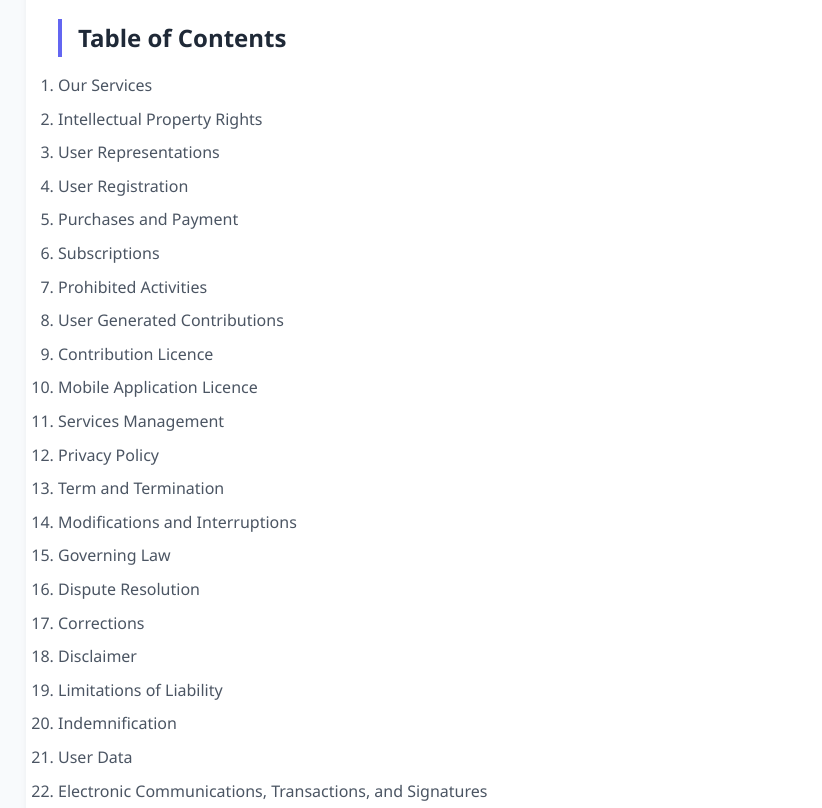
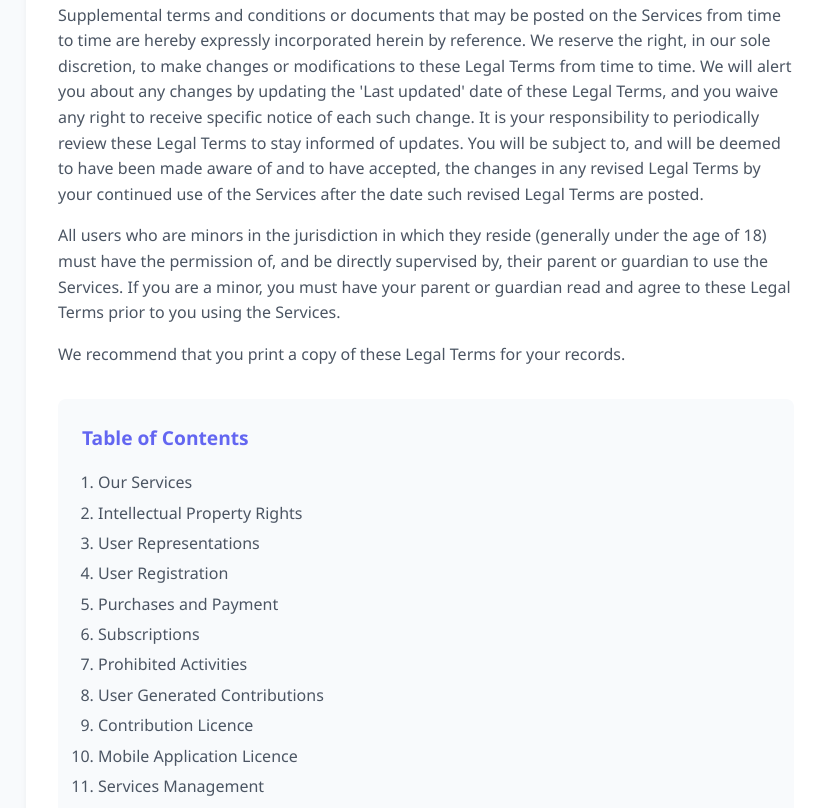
Before and after one commit to EmesOrdCo/UniLingo_Website, a website: page terms-of-service.html in a window 1280 px wide. Shown: the part 908-1716 px from the top of the page, without its empty margins (214-1036 px from the left). Drawn offline with Linux system fonts and the light colour scheme.

Commit message:
Create comprehensive Terms of Service page with complete content from ToS.txt (sections 1-6)

```diff
--- a/terms-of-service.html
+++ b/terms-of-service.html
@@ -76,7 +76,7 @@
             color: #4b5563;
         }
 
-        ul {
+        ul, ol {
             margin-left: 2rem;
             margin-bottom: 1rem;
         }
@@ -113,17 +113,25 @@
             color: #5855eb;
         }
 
-        .notice {
-            background: #fef3c7;
-            border: 1px solid #f59e0b;
+        .toc {
+            background: #f8fafc;
+            padding: 1.5rem;
             border-radius: 8px;
-            padding: 1rem;
-            margin-bottom: 2rem;
+            margin: 2rem 0;
         }
 
-        .notice p {
-            color: #92400e;
-            margin-bottom: 0;
+        .toc h3 {
+            color: #6366f1;
+            margin-top: 0;
+            margin-bottom: 1rem;
+        }
+
+        .toc ol {
+            margin-left: 1rem;
+        }
+
+        .toc li {
+            margin-bottom: 0.3rem;
         }
 
         @media (max-width: 768px) {
@@ -166,7 +174,14 @@
 
         <p>These Legal Terms constitute a legally binding agreement made between you, whether personally or on behalf of an entity ('you'), and EmesOrd Ltd, concerning your access to and use of the Services. You agree that by accessing the Services, you have read, understood, and agreed to be bound by all of these Legal Terms. <strong>IF YOU DO NOT AGREE WITH ALL OF THESE LEGAL TERMS, THEN YOU ARE EXPRESSLY PROHIBITED FROM USING THE SERVICES AND YOU MUST DISCONTINUE USE IMMEDIATELY.</strong></p>
 
-        <h2>Table of Contents</h2>
+        <p>Supplemental terms and conditions or documents that may be posted on the Services from time to time are hereby expressly incorporated herein by reference. We reserve the right, in our sole discretion, to make changes or modifications to these Legal Terms from time to time. We will alert you about any changes by updating the 'Last updated' date of these Legal Terms, and you waive any right to receive specific notice of each such change. It is your responsibility to periodically review these Legal Terms to stay informed of updates. You will be subject to, and will be deemed to have been made aware of and to have accepted, the changes in any revised Legal Terms by your continued use of the Services after the date such revised Legal Terms are posted.</p>
+
+        <p>All users who are minors in the jurisdiction in which they reside (generally under the age of 18) must have the permission of, and be directly supervised by, their parent or guardian to use the Services. If you are a minor, you must have your parent or guardian read and agree to these Legal Terms prior to you using the Services.</p>
+
+        <p>We recommend that you print a copy of these Legal Terms for your records.</p>
+
+        <div class="toc">
+            <h3>Table of Contents</h3>
             <ol>
                 <li>Our Services</li>
                 <li>Intellectual Property Rights</li>
@@ -194,6 +209,7 @@
                 <li>Miscellaneous</li>
                 <li>Contact Us</li>
             </ol>
+        </div>
 
         <h2>1. Our Services</h2>
         <p>The information provided when using the Services is not intended for distribution to or use by any person or entity in any jurisdiction or country where such distribution or use would be contrary to law or regulation or which would subject us to any registration requirement within such jurisdiction or country. Accordingly, those persons who choose to access the Services from other locations do so on their own initiative and are solely responsible for compliance with local laws, if and to the extent local laws are applicable.</p>
@@ -223,6 +239,21 @@
         <p>We reserve all rights not expressly granted to you in and to the Services, Content, and Marks.</p>
 
         <p>Any breach of these Intellectual Property Rights will constitute a material breach of our Legal Terms and your right to use our Services will terminate immediately.</p>
+
+        <h3>Your submissions</h3>
+        <p>Please review this section and the 'PROHIBITED ACTIVITIES' section carefully prior to using our Services to understand the (a) rights you give us and (b) obligations you have when you post or upload any content through the Services.</p>
+
+        <p><strong>Submissions:</strong> By directly sending us any question, comment, suggestion, idea, feedback, or other information about the Services ('Submissions'), you agree to assign to us all intellectual property rights in such Submission. You agree that we shall own this Submission and be entitled to its unrestricted use and dissemination for any lawful purpose, commercial or otherwise, without acknowledgment or compensation to you.</p>
+
+        <p><strong>You are responsible for what you post or upload:</strong> By sending us Submissions through any part of the Services you:</p>
+        <ul>
+            <li>confirm that you have read and agree with our 'PROHIBITED ACTIVITIES' and will not post, send, publish, upload, or transmit through the Services any Submission that is illegal, harassing, hateful, harmful, defamatory, obscene, bullying, abusive, discriminatory, threatening to any person or group, sexually explicit, false, inaccurate, deceitful, or misleading;</li>
+            <li>to the extent permissible by applicable law, waive any and all moral rights to any such Submission;</li>
+            <li>warrant that any such Submission are original to you or that you have the necessary rights and licences to submit such Submissions and that you have full authority to grant us the above-mentioned rights in relation to your Submissions; and</li>
+            <li>warrant and represent that your Submissions do not constitute confidential information.</li>
+        </ul>
+
+        <p>You are solely responsible for your Submissions and you expressly agree to reimburse us for any and all losses that we may suffer because of your breach of (a) this section, (b) any third party's intellectual property rights, or (c) applicable law.</p>
 
         <h2>3. User Representations</h2>
         <p>By using the Services, you represent and warrant that: (1) all registration information you submit will be true, accurate, current, and complete; (2) you will maintain the accuracy of such information and promptly update such registration information as necessary; (3) you have the legal capacity and you agree to comply with these Legal Terms; (4) you are not a minor in the jurisdiction in which you reside, or if a minor, you have received parental permission to use the Services; (5) you will not access the Services through automated or non-human means, whether through a bot, script or otherwise; (6) you will not use the Services for any illegal or unauthorised purpose; and (7) your use of the Services will not violate any applicable law or regulation.</p>
@@ -259,11 +290,9 @@
         <h3>Fee Changes</h3>
         <p>We may, from time to time, make changes to the subscription fee and will communicate any price changes to you in accordance with applicable law.</p>
 
-        <h2>25. Contact Us</h2>
+        <div class="contact-info">
+            <h3>Contact Us</h3>
             <p>In order to resolve a complaint regarding the Services or to receive further information regarding use of the Services, please contact us at:</p>
-
-        <div class="contact-info">
-            <h3>Contact Information</h3>
             <p><strong>EmesOrd Ltd</strong><br>
             <strong>50 Westfield Avenue</strong><br>
             <strong>Watford, Hertfordshire WD24 7EH</strong><br>
```
Lines whose indentation alone changed are shown as unchanged.
